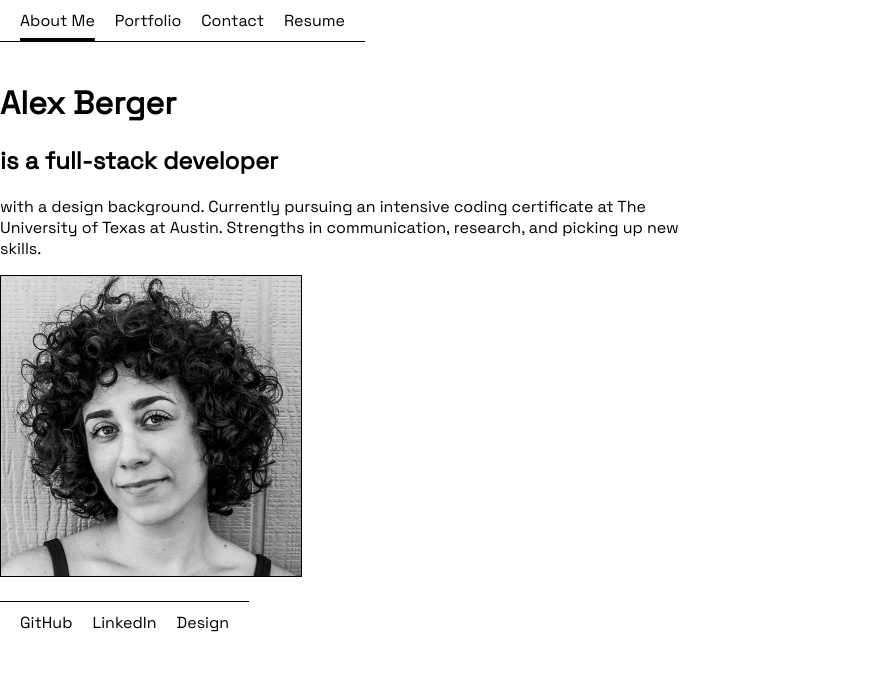
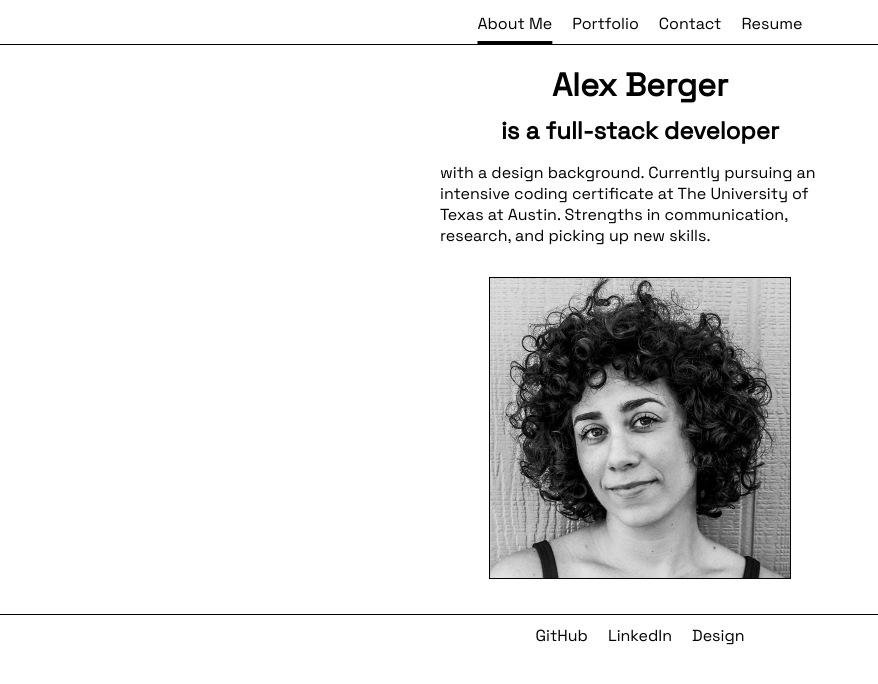
Before and after one commit to aberger3647/portfolio, a React (Create React App) app: page / in a window 1280 px wide. Shown: the top 684 px of the page, without its empty margins (0-878 px from the left). Built offline with nearby package versions, Linux system fonts and the light colour scheme.

Commit message:
center elements

```diff
--- a/src/App.css
+++ b/src/App.css
@@ -2,18 +2,72 @@ h1, h2, h3, h4, p, a {
   font-family: Space Grotesk;
 }
 
-.projthumb, .headshot {
+h1, h2 {
+  text-align: center;
+  margin: 0px 15px 10px 15px;
+}
+
+.content {
+  display: flex;
+  justify-content: center;
+  margin: 0px 15px;
+}
+
+.headshot, .skills {
+  display: flex;
+  justify-content: center;
+  flex-wrap: wrap;
+}
+
+.project {
+  display: flex;
+  flex-direction: column;
+  max-width: 600px;
+}
+
+.footer, .nav {
+  display: flex;
+  justify-content: center;
+}
+
+.projlinks {
+  display: flex;
+  justify-content: space-around;
+}
+
+#about {
+  max-width: 400px;
+}
+
+img {
   border: 1px solid black;
   max-height: 300px;
   width: auto;
+  margin: 15px;
 }
 
-.skill {
+.projects {
+  display: flex;
+  flex-wrap:wrap;
+  justify-content: center;
+}
+
+.skill, .projlink {
   border: 1px solid black;
   border-radius: 50px;
   padding: 5px 10px 5px 10px;
   margin: 5px;
   display: inline-block;
+  flex-flow: row wrap;
+}
+
+.projlink {
+  text-decoration: none;
+  color: black;
+}
+
+.projlink:hover {
+  background-color: rgb(255, 230, 0);
 }
 
 .nav-link, .foot-link {
@@ -21,6 +75,13 @@ h1, h2, h3, h4, p, a {
   text-decoration: none;
   padding: 5px;
   margin: 5px;
+}
+
+.nav-link:hover {
+  text-decoration-line: underline;
+  text-underline-offset: 12px;
+  text-decoration-thickness: 3px;
+  text-decoration-color: rgb(255, 230, 0)
 }
 
 .foot-link:hover {
@@ -35,14 +96,14 @@ h1, h2, h3, h4, p, a {
   text-decoration-thickness: 3px;
 }
 
-.content {
+.about, .contact, .resume {
   max-width: 700px;
 }
 
 nav {
   display: inline-block;
   border-bottom: 1px solid black;
-  margin-bottom: 20px;
+  margin: 3px 0px 20px 0px;
   padding: 10px;
 }
 
--- a/src/components/Content.js
+++ b/src/components/Content.js
@@ -27,7 +27,7 @@ export default function Content({ currentPage }) {
 
 
     return (
-    <div>
+    <div className="content">
         {renderPage()}
     </div>
 )};
--- a/src/components/Footer.js
+++ b/src/components/Footer.js
@@ -1,10 +1,12 @@
 import React from 'react';
 
 const Footer = () => (
-    <footer>
-        <a href="https://github.com/aberger3647"  target="_blank" rel="noopener noreferrer" className="foot-link">GitHub</a>
-        <a href="https://www.linkedin.com/in/alexjberger/"  target="_blank" rel="noopener noreferrer" className="foot-link">LinkedIn</a>
-        <a href="https://alexjberger.com"  target="_blank" rel="noopener noreferrer" className="foot-link">Design</a>
+    <footer className="footer">
+        <div>
+            <a href="https://github.com/aberger3647" target="_blank" rel="noopener noreferrer" className="foot-link">GitHub</a>
+            <a href="https://www.linkedin.com/in/alexjberger/" target="_blank" rel="noopener noreferrer" className="foot-link">LinkedIn</a>
+            <a href="https://alexjberger.com" target="_blank" rel="noopener noreferrer" className="foot-link">Design</a>
+        </div>
     </footer>
 );
 
--- a/src/components/Header.js
+++ b/src/components/Header.js
@@ -2,11 +2,13 @@ import React from 'react';
 
 const Header = ({ currentPage, handlePageChange }) => {
     return (
-    <nav>
-        <a href="#about-me" onClick={() => handlePageChange('About')} className={currentPage === 'About' ? 'nav-link active' : 'nav-link'}>About Me</a>
-        <a href="#portfolio" onClick={() => handlePageChange('Portfolio')} className={currentPage === 'Portfolio' ? 'nav-link active' : 'nav-link'}>Portfolio</a>
-        <a href="#contact" onClick={() => handlePageChange('Contact')} className={currentPage === 'Contact' ? 'nav-link active' : 'nav-link'}>Contact</a>
-        <a href="#resume" onClick={() => handlePageChange('Resume')} className={currentPage === 'Resume' ? 'nav-link active' : 'nav-link'}>Resume</a>
+    <nav className="nav">
+        <div>
+            <a href="#about-me" onClick={() => handlePageChange('About')} className={currentPage === 'About' ? 'nav-link active' : 'nav-link'}>About Me</a>
+            <a href="#portfolio" onClick={() => handlePageChange('Portfolio')} className={currentPage === 'Portfolio' ? 'nav-link active' : 'nav-link'}>Portfolio</a>
+            <a href="#contact" onClick={() => handlePageChange('Contact')} className={currentPage === 'Contact' ? 'nav-link active' : 'nav-link'}>Contact</a>
+            <a href="#resume" onClick={() => handlePageChange('Resume')} className={currentPage === 'Resume' ? 'nav-link active' : 'nav-link'}>Resume</a>
+        </div>
     </nav>
 )};
 
--- a/src/components/Project.js
+++ b/src/components/Project.js
@@ -2,12 +2,14 @@ import React from 'react';
 
 const Project = ({ imgPath, title, github, liveApp, desc }) => {
     return (
-        <div>
+        <div className="project">
            <img src={imgPath} className="projthumb" />
            <h2>{title}</h2>
-           <a href={github}>GitHub Repo</a>
-           <a href={liveApp}>Live App</a>
            <p>{desc}</p>
+           <div className="projlinks">
+                <a href={github} className="projlink" target="_blank" rel="noopener noreferrer">GitHub Repo</a>
+                <a href={liveApp} className="projlink" target="_blank" rel="noopener noreferrer">Live App</a>
+           </div>
         </div>
     )
 }
--- a/src/components/pages/About.js
+++ b/src/components/pages/About.js
@@ -2,11 +2,13 @@ import React from 'react';
 
 export default function About() {
     return (
-    <div className="content">
+    <div className="about">
         <h1>Alex Berger</h1>
         <h2>is a full-stack developer</h2>
-        <p>with a design background. Currently pursuing an intensive coding certificate at The University of Texas at Austin. Strengths in communication, research, and picking up new skills.</p>
-        <img src='./img/headshot.jpg' className='headshot' />
+        <p id="about">with a design background. Currently pursuing an intensive coding certificate at The University of Texas at Austin. Strengths in communication, research, and picking up new skills.</p>
+        <div className="headshot">
+            <img src='./img/headshot.jpg' className='headshot' alt="Black and white headshot of Alex" />
+        </div>
     </div>
 
     )
--- a/src/components/pages/Portfolio.js
+++ b/src/components/pages/Portfolio.js
@@ -3,11 +3,13 @@ import Project from '../Project';
 
 const Portfolio = () => {
     return (
-    <div className="content">
+    <div className="portfolio">
         <h1>Portfolio</h1>
-        <Project imgPath='./img/plantparenthood.png' title='Plant Parenthood' github='https://github.com/aberger3647/plantparenthood' liveApp='https://plant-parenthood.herokuapp.com/' desc='Gardeners can manage their plants, their garden tasks, and record observations. Responsible for back-end code, visual design and front-end interactivity. Tools used: Express.js, Node.js, Handlebars, Day.js, Bootstrap' />
-        <Project imgPath='./img/cinemate.png' title='Cinemate' github='https://github.com/sidgray80/cinemate/' liveApp='https://sidgray80.github.io/cinemate/index.html/' desc='Moviegoers can search by genre to view movie trailers and reviews via API and save favorites to a list. Responsible for front-end design and implementation. Tools used: Tailwind, YouTube API, TMDB API' />
-        <Project imgPath='./img/weather.png' title='Weather Dashboard' github='https://github.com/aberger3647/weather-dashboard/' liveApp='https://aberger3647.github.io/weather-dashboard/' desc='A weather app that allows a user to input a city and view the current conditions along with a 5-day forecast. Tools used: OpenWeather API, Bootstrap' />
+        <div className="projects">
+            <Project imgPath='./img/plantparenthood.png' title='Plant Parenthood' github='https://github.com/aberger3647/plantparenthood' liveApp='https://plant-parenthood.herokuapp.com/' desc='Gardeners can manage their plants, their garden tasks, and record observations. Responsible for back-end code, visual design and front-end interactivity. Tools used: Express.js, Node.js, Handlebars, Day.js, Bootstrap' alt="Screenshot of Plant Parenthood app" />
+            <Project imgPath='./img/cinemate.png' title='Cinemate' github='https://github.com/sidgray80/cinemate/' liveApp='https://sidgray80.github.io/cinemate/index.html/' desc='Moviegoers can search by genre to view movie trailers and reviews via API and save favorites to a list. Responsible for front-end design and implementation. Tools used: Tailwind, YouTube API, TMDB API' alt="Screenshot of Cinemate app" />
+            <Project imgPath='./img/weather.png' title='Weather Dashboard' github='https://github.com/aberger3647/weather-dashboard/' liveApp='https://aberger3647.github.io/weather-dashboard/' desc='A weather app that allows a user to input a city and view the current conditions along with a 5-day forecast. Tools used: OpenWeather API, Bootstrap' alt="Screenshot of Weather Dashboard app" />
+        </div>
     </div>
 )};
 
--- a/src/components/pages/Resume.js
+++ b/src/components/pages/Resume.js
@@ -5,9 +5,11 @@ const Resume = () => {
     const skills = ['HTML', 'CSS', 'JavaScript', 'jQuery', 'Bootstrap', 'Tailwind', 'Node.js', 'Express.js', 'SQL', 'MySQL', 'MongoDB', 'Mongoose', 'NoSQL', 'React']
 
     return (
-    <div className="content">
+    <div className="resume">
         <h1>Resume</h1>
-        {skills.map((skill) => <Skill skill={skill} />)}
+        <div className="skills">
+            {skills.map((skill) => <Skill skill={skill} />)}
+        </div>
     </div>
 )};
 
```
Also changed, not shown: src/components/pages/Contact.js (+121 -9 lines), 1 other file (tests, documents, lock files or other folders).
